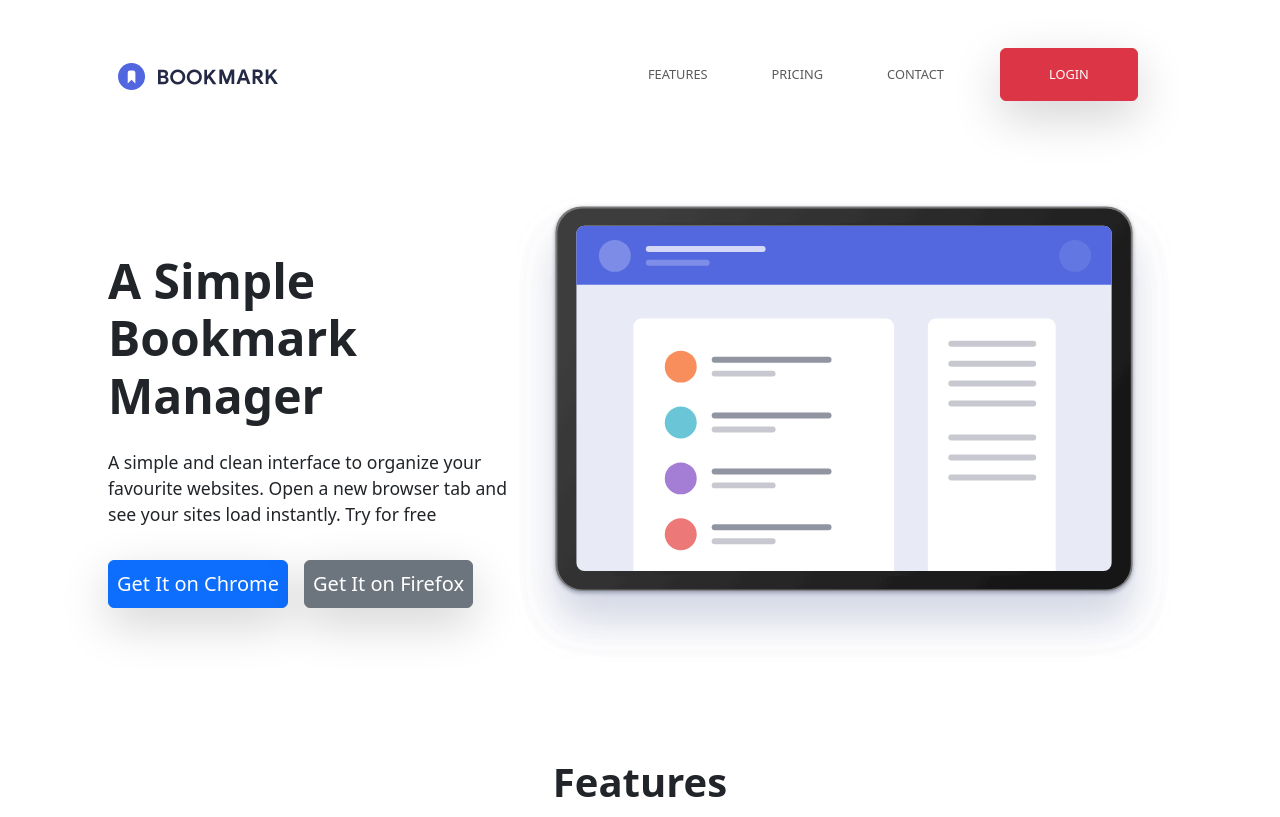
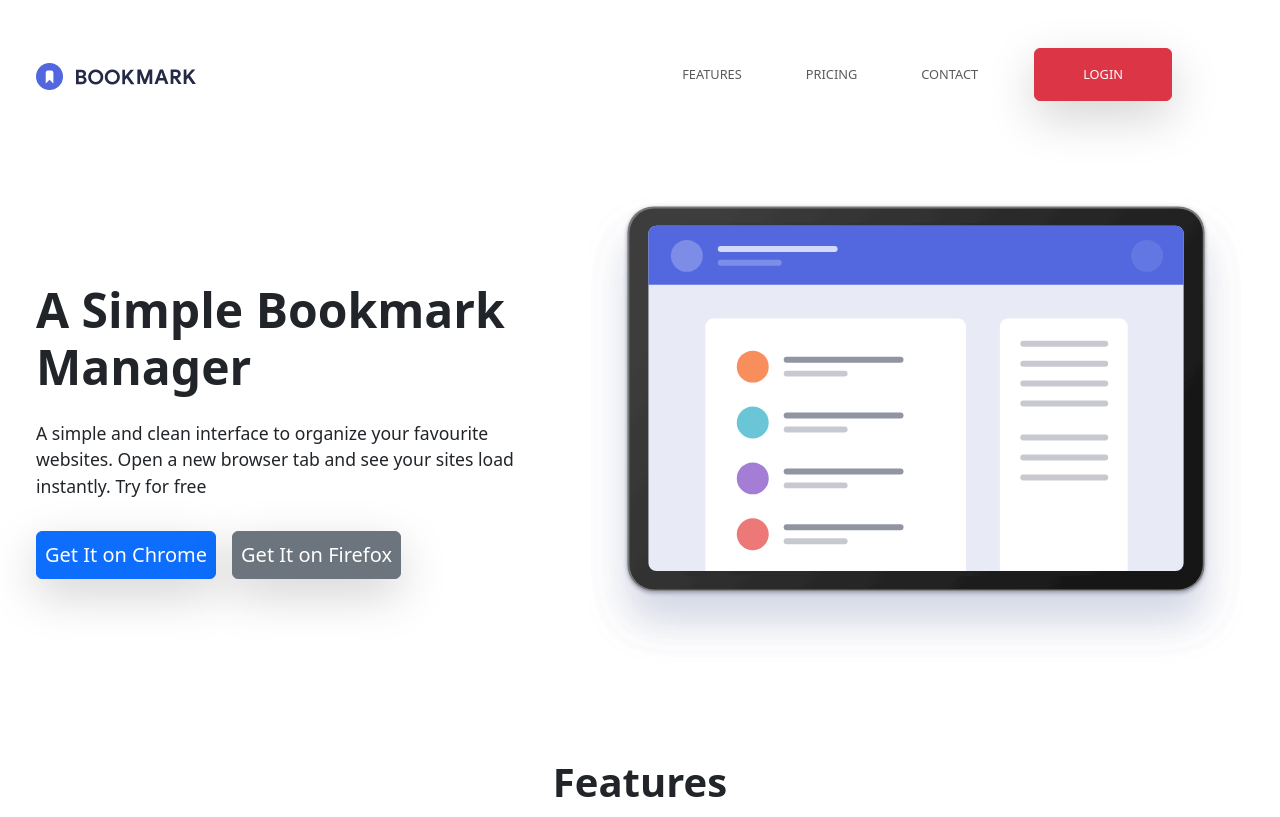
Before and after one commit to martinfrangul/Tasca-1-2, a website: page index.html in a window 1280 px wide. Shown: the top 817 px of the page. Drawn offline with nearby package versions, Linux system fonts and the light colour scheme.

Commit message:
Arreglada la primera sección

```diff
--- a/index.html
+++ b/index.html
@@ -13,7 +13,7 @@
 
   <body>
     <div class="container-fluid d-flex justify-content-center">
-      <nav class="navbar navbar-expand-lg bg-body py-5" style="width: 85%">
+      <nav class="navbar navbar-expand-lg bg-body py-5" style="width: 77rem">
         <div class="container-fluid">
           <a class="navbar-brand" href="#">
             <img
@@ -22,7 +22,7 @@
               alt="bookmark-logo"
             />
           </a>
-          <ul class="navbar-nav ms-auto mb-2 mb-lg-0">
+          <ul class="navbar-nav px-5">
             <li class="nav-item px-4 nav-font-size d-flex align-items-center">
               <a class="nav-link" aria-current="page" href="#"> FEATURES </a>
             </li>
@@ -44,7 +44,7 @@
         </div>
       </nav>
     </div>
-    <div class="container-fluid w-100 main-container mt-5 pb-5">
+    <div class="container-fluid main-container mt-5 pb-5">
       <div class="row">
         <div class="col-5 d-flex justify-content-center flex-column">
           <h1 class="slogan">
--- a/styles/styles.scss
+++ b/styles/styles.scss
@@ -32,7 +32,7 @@ body {
 }
 
 .main-container {
-  max-width: 85%;
+  max-width: 77rem;
 }
 
 .nav-font-size {
```
Also changed, not shown: styles/exported.css.
